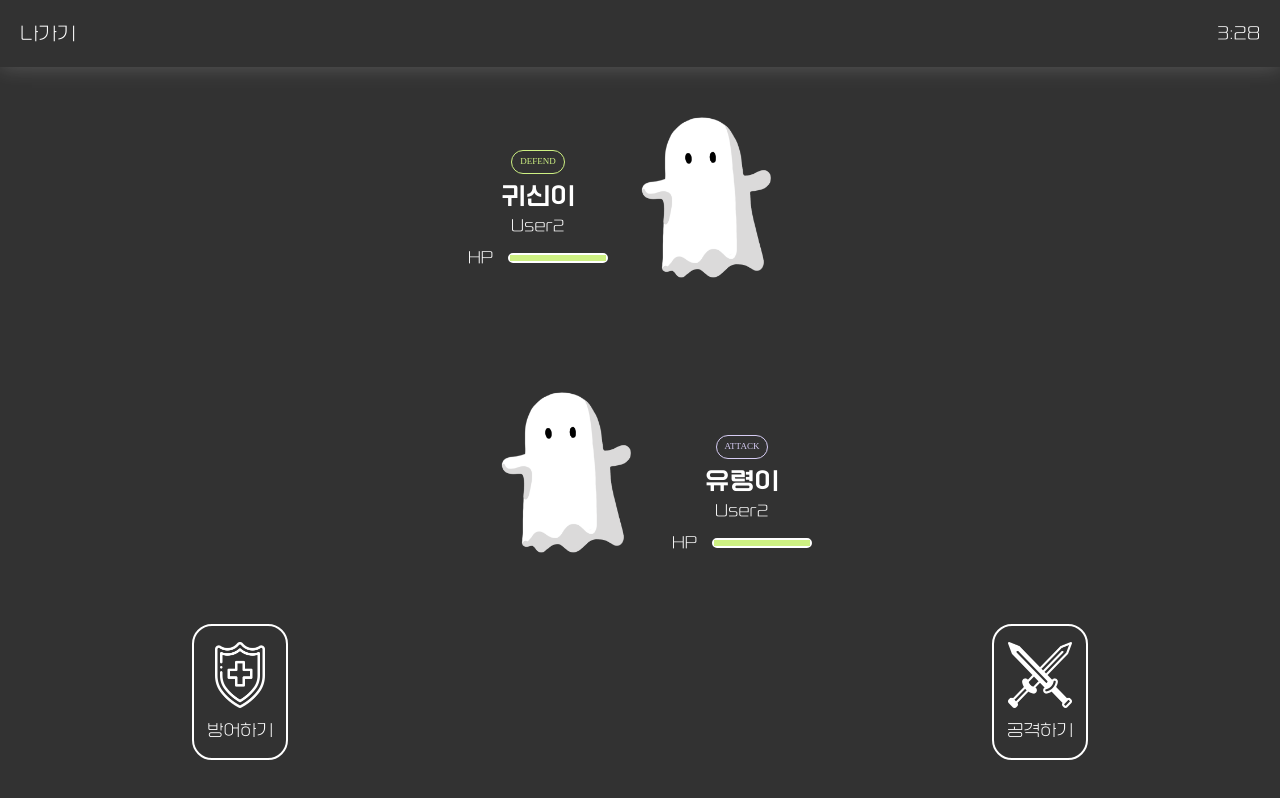
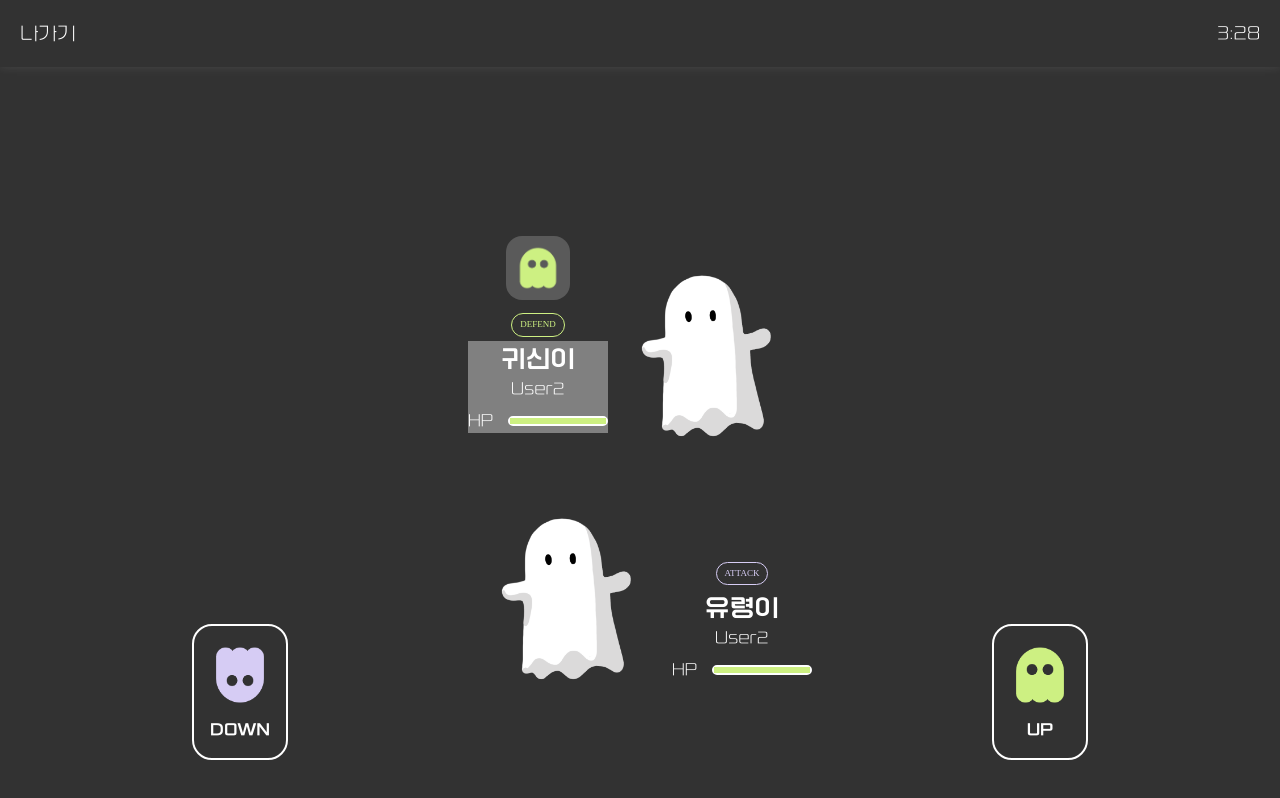
Before and after one commit to flow4camp/flow4-front, a React (Create React App) app: page /battle-ground in a window 1280 px wide. Built offline with nearby package versions, Linux system fonts and the light colour scheme; a web font is replaced by a local one.

Commit message:
wip) layout change before ver

```diff
--- a/src/hooks/useToastNotification.ts
+++ b/src/hooks/useToastNotification.ts
@@ -5,7 +5,7 @@ function useToastNotification() {
   const toast = useToast();
   const [firstTime, setFirstTime] = useState("00:56");
   const [secondTime, setSecondTime] = useState("00:10");
-  const [thirdTime, setThirdTime] = useState("01:40");
+  const [thirdTime, setThirdTime] = useState("02:19");
   useEffect(() => {
     const interval = setInterval(() => {
       // thirdTime과 현재 시간의 차이를 계산합니다.
--- a/src/pages/BattleGround.tsx
+++ b/src/pages/BattleGround.tsx
@@ -230,7 +230,7 @@ function BattleGround() {
         style={{
           display: "flex",
           justifyContent: "space-between",
-          boxShadow: "0 0 20px rgba(255, 255, 255, 0.2)",
+          boxShadow: "0 0 10px rgba(255, 255, 255, 0.1)",
         }}
       >
         <Text
@@ -254,10 +254,25 @@ function BattleGround() {
         </Text>
       </Box>
       {/* 두 캐릭터들 */}
-      <Flex direction='column' w='100%' h='550px' gap='10%' marginTop={8} >
+      <Flex direction='column' w='100%' h='550px' gap='5%' marginTop='15%' >
         {/* 상대방 캐릭터 */}
         <Flex justify="center" align="center" h="40%" >
-          <Flex direction="column" style={{ marginTop: "30px" }} position='relative'>
+          <Flex direction="column" style={{ marginTop: "40px" }} position='relative' bg='gray' >
+
+            {/* 상대방이 선택한 카드 공개 */}
+            <Flex
+              // className={`enemy-card ${}`}
+              position='absolute'
+              alignSelf='center'
+              top='-105px'
+            >
+              <Flex
+                p={2}
+                borderRadius='1em' bg='ziha_charcoal_gray'
+              >
+                <Image src='/icons/green_up.png' w={12} h={12} />
+              </Flex>
+            </Flex>
             {/* 공격자 포지션 */}
             <Flex
               className={`attack-position ${myTurnToAttack ? 'false' : 'true'}`}
@@ -478,15 +493,15 @@ function BattleGround() {
           onClick={handleDefendClick}
           className={`defend-button ${isDefendClickable ? '' : 'no-click'}`}
         >
-          <Image src="/icons/shield.png" w="70%" h="50%" />
+          <Image src="/icons/purple_down.png" w="70%" h="50%" />
           <Text
             style={{
               marginTop: "10px",
-              fontFamily: "Font-Title-Light",
+              fontFamily: "Font-Title",
               color: "white",
             }}
           >
-            방어하기
+            DOWN
           </Text>
         </Flex>
         <Flex
@@ -500,15 +515,15 @@ function BattleGround() {
           onClick={handleAttackClick}
           className={`attack-button ${isAttackClickable ? '' : 'no-click'}`}
         >
-          <Image src="/icons/sword.png" w="70%" h="50%" />
+          <Image src="/icons/green_up.png" w="70%" h="50%" />
           <Text
             style={{
               marginTop: "10px",
-              fontFamily: "Font-Title-light",
+              fontFamily: "Font-Title",
               color: "white",
             }}
           >
-            공격하기
+            UP
           </Text>
         </Flex>
       </Flex>
```
Also changed, not shown: public/icons/green_up.png (added), public/icons/purple_down.png (added).
